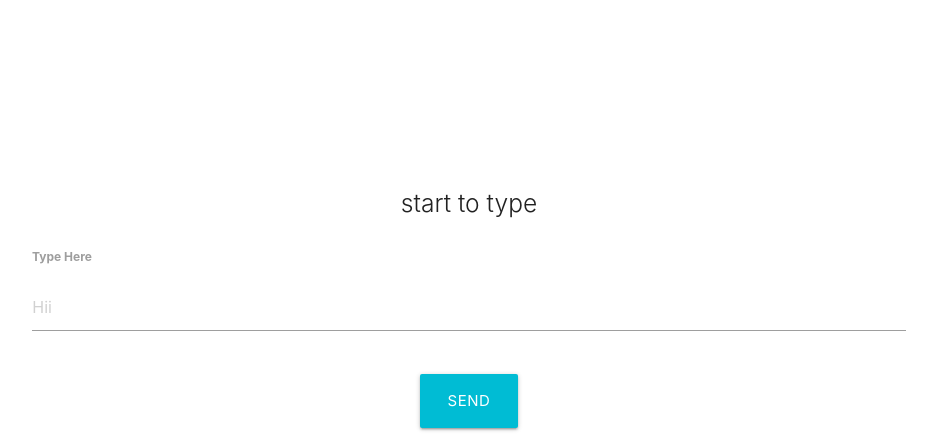
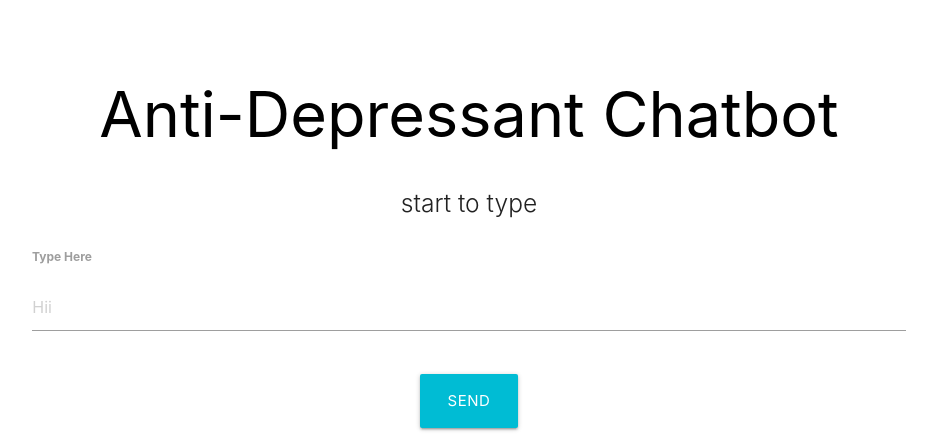
Before and after one commit to vishalkumar437/depress, a Flask app: page / in a window 1280 px wide. Shown: the top 447 px of the page, without its empty margins (171-1108 px from the left). Run offline with Flask 2, Linux system fonts and the light colour scheme; some libraries are stand-ins or nearby versions.

Commit message:
Update chat_bot.html

```diff
--- a/templates/chat_bot.html
+++ b/templates/chat_bot.html
@@ -19,7 +19,7 @@
   <div class="section no-pad-bot" id="index-banner">
     <div class="container">
       <br>
-      <h1 class="header center white-text">Anti-Depressant Chatbot</h1>
+      <h1 class="header center black-text">Anti-Depressant Chatbot</h1>
       <div class="row center">
         <h5 class="header col s12 light">{{type}}
         <br>
```
